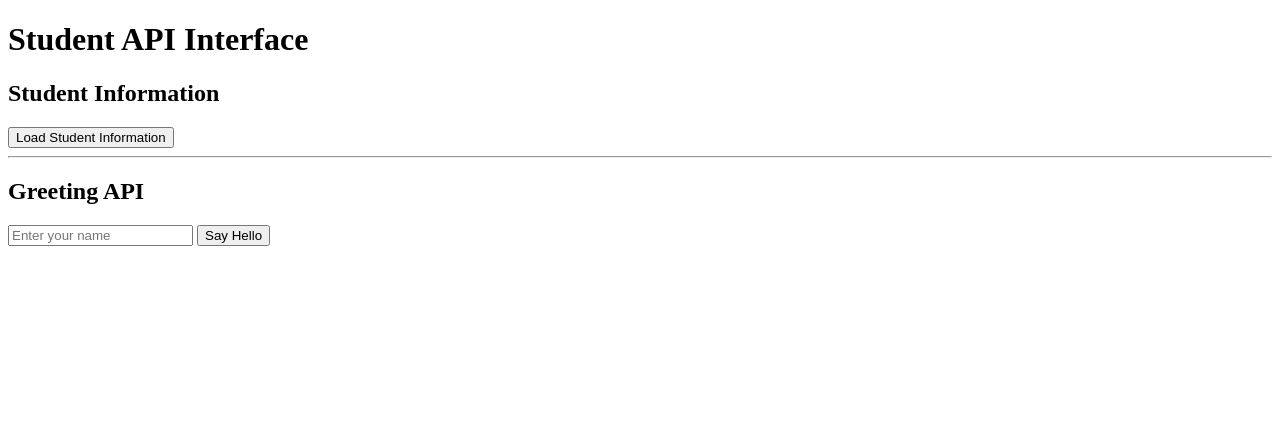
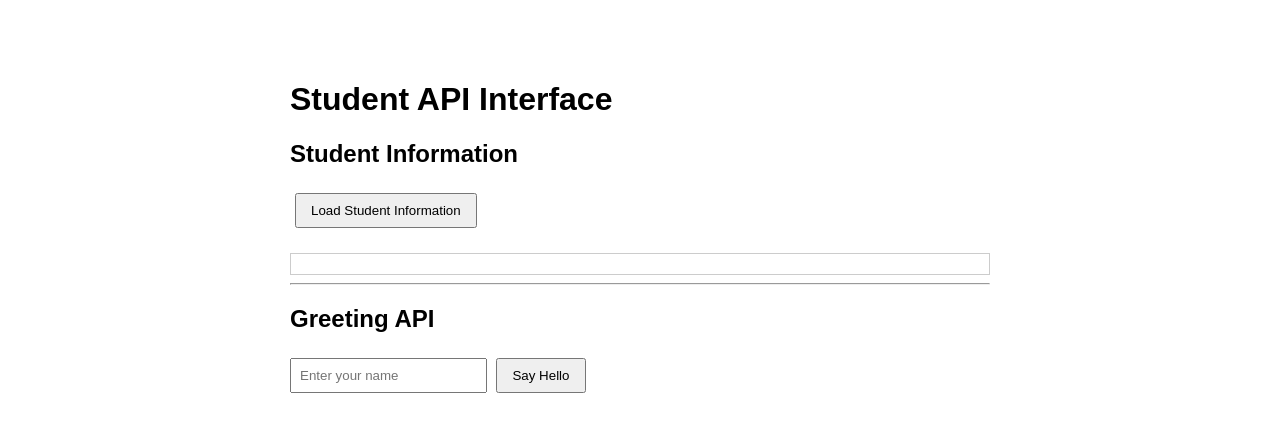
Before and after one commit to jezalynindic/Jezalyn_Indic, a Flask app: page /dashboard in a window 1280 px wide. Shown: the top 432 px of the page. Run offline with Flask 3, Linux system fonts and the light colour scheme.

Commit message:
Style Student API dashboard

```diff
--- a/templates/index.html
+++ b/templates/index.html
@@ -3,6 +3,27 @@
 <html>
 <head>
     <title>Student API Interface</title>
+<style>
+     body {
+    font-family: Arial, sans-serif;
+     max-width: 700px;
+    margin: 40px auto;
+    padding: 20px;
+    }
+    button {
+    padding: 8px 14px;
+    margin: 5px;
+    cursor: pointer;
+    }
+     input {
+    padding: 8px;
+     }
+     #result {
+     margin-top: 20px;
+     padding: 10px;
+     border: 1px solid #cccccc;
+     }
+</style>
 
 
 </head>
```
